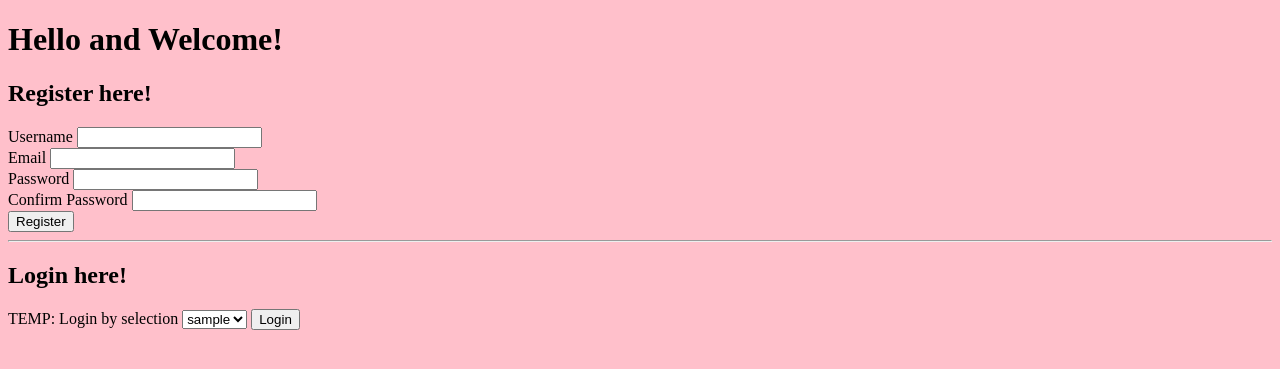
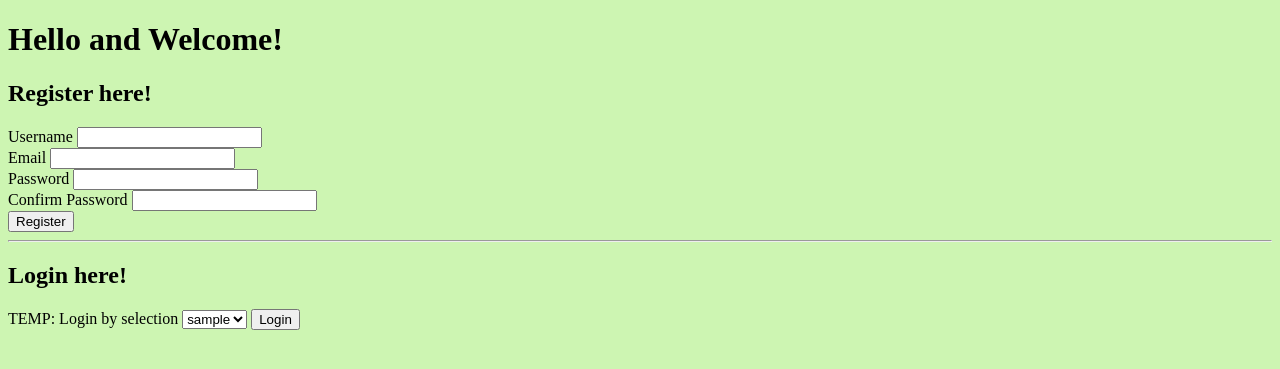
Before and after one commit to Instructor-Devon/fake_reddit_python, a Django app: template apps/main/templates/main/index.html in a window 1280 px wide. Shown: the top 369 px of the page. Run offline with Django 3.2, Linux system fonts and the light colour scheme; the template is opened without the code that fills it: values that come from a table or form of the project are taken from there, others are empty; tables that the repository leaves empty hold one stand-in row (values such as "Sample post"); parts of the project's set-up code (start-up, migrations or seed data) failed here and were passed over.

Commit message:
changed body color

```diff
--- a/apps/main/static/main/style.css
+++ b/apps/main/static/main/style.css
@@ -1,3 +1,3 @@
 body {
-    background-color: pink;
+    background-color: rgb(205, 245, 178);
 }
```
